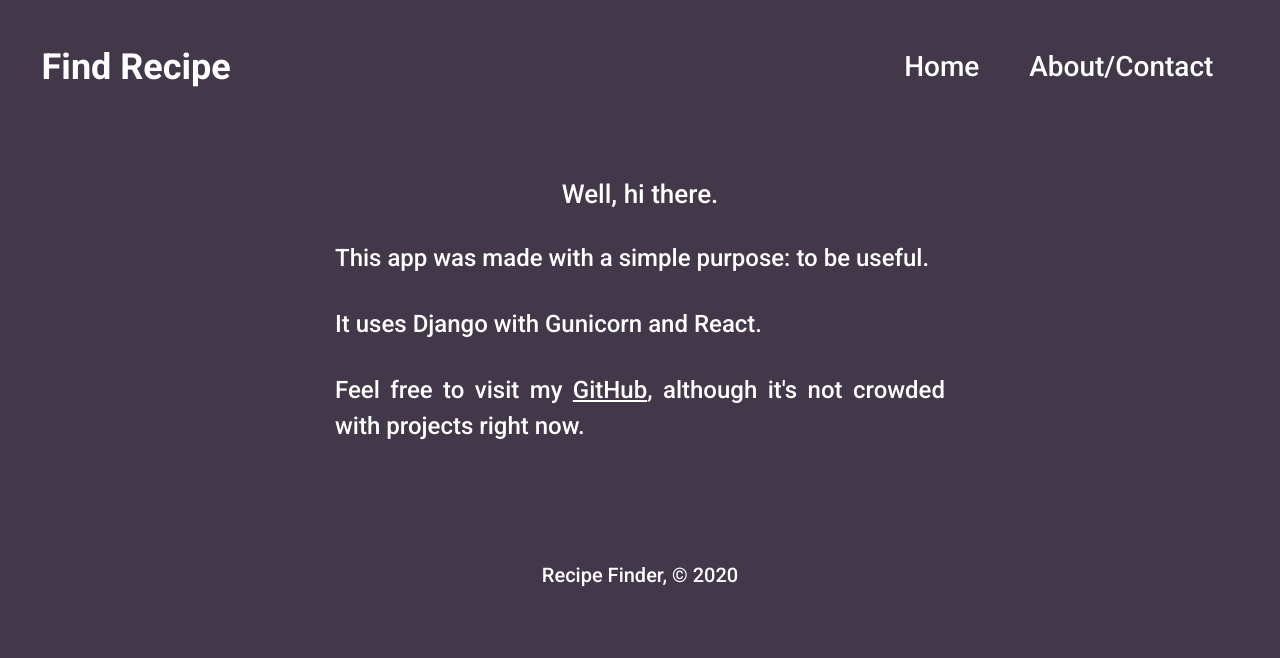
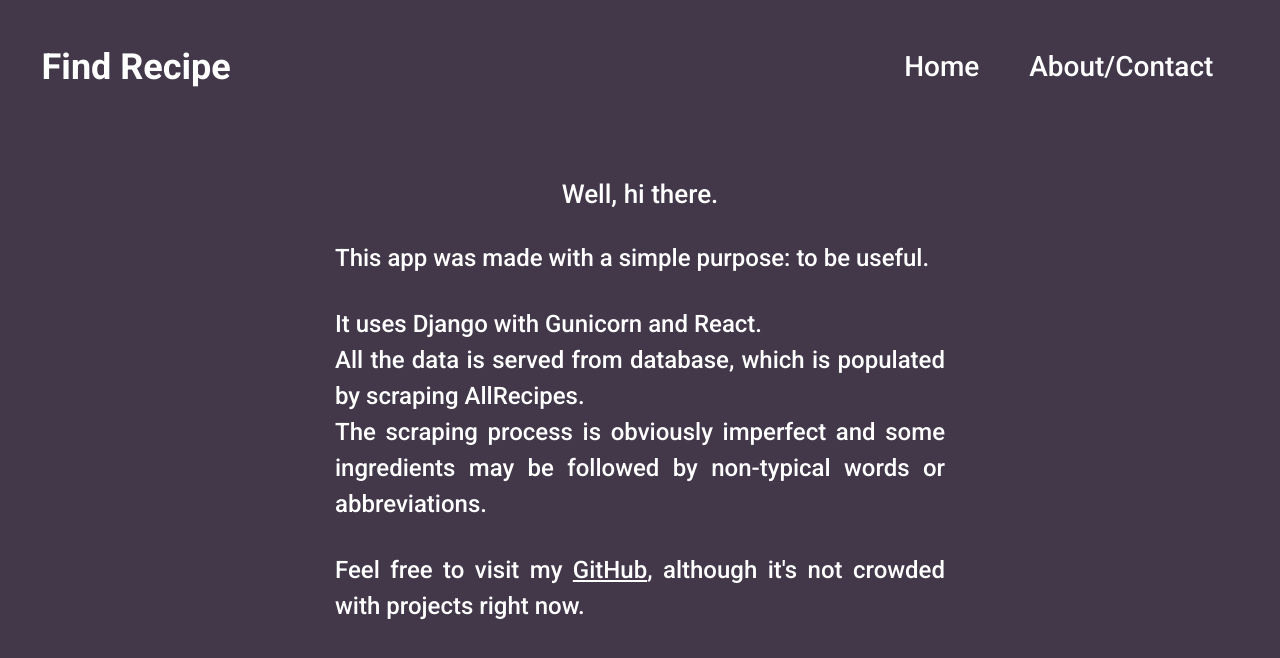
Before and after one commit to TNoga0/findrecipe, a React (Create React App) app in the folder smart_recipes/: page /about in a window 1280 px wide. Shown: the top 658 px of the page. Built offline with nearby package versions, Linux system fonts and the light colour scheme.

Commit message:
get rid of footer and update title

```diff
--- a/smart_recipes/public/index.html
+++ b/smart_recipes/public/index.html
@@ -18,17 +18,12 @@
     <link rel="apple-touch-icon" href="%PUBLIC_URL%/logo192.png" />
     <link rel="manifest" href="%PUBLIC_URL%/manifest.json" />
 
-    <title>Recipe Finder</title>
+    <title>Find Recipe</title>
   </head>
 
   <body>
     <noscript>You need to enable JavaScript to run this app.</noscript>
     <div id="root"></div>
-    <footer class="sticky">
-      <div class="footer text-center">
-        Recipe Finder, &copy; 2020
-      </div>
-    </footer>
 
   </body>
 </html>
--- a/smart_recipes/src/App.css
+++ b/smart_recipes/src/App.css
@@ -63,17 +63,6 @@ End Tagify styles
 .page-wrap:after {
   content: "";
   display: block;
-}
-
-.sticky .page-wrap:after {
-  height: 100px;
-}
-
-.sticky {
-  padding-top: 100px;
-  color: white;
-  font-family: 'Roboto' !important;
-  font-weight: 500;
 }
 
 /* end footer customisation */
--- a/smart_recipes/src/components/About.js
+++ b/smart_recipes/src/components/About.js
@@ -10,7 +10,9 @@ function About() {
         This app was made with a simple purpose: to be useful.
       </p>
       <p className="content">
-        It uses Django with Gunicorn and React.<br/>
+        It uses Django with Gunicorn and React.<br/> All the data is served from database, which is populated by
+        scraping AllRecipes. <br/> The scraping process is obviously imperfect and some ingredients may be followed by non-typical
+        words or abbreviations.
       </p>
       <p className="content">
         Feel free to visit my <a href="https://github.com/TNoga0">GitHub</a>, although
```
